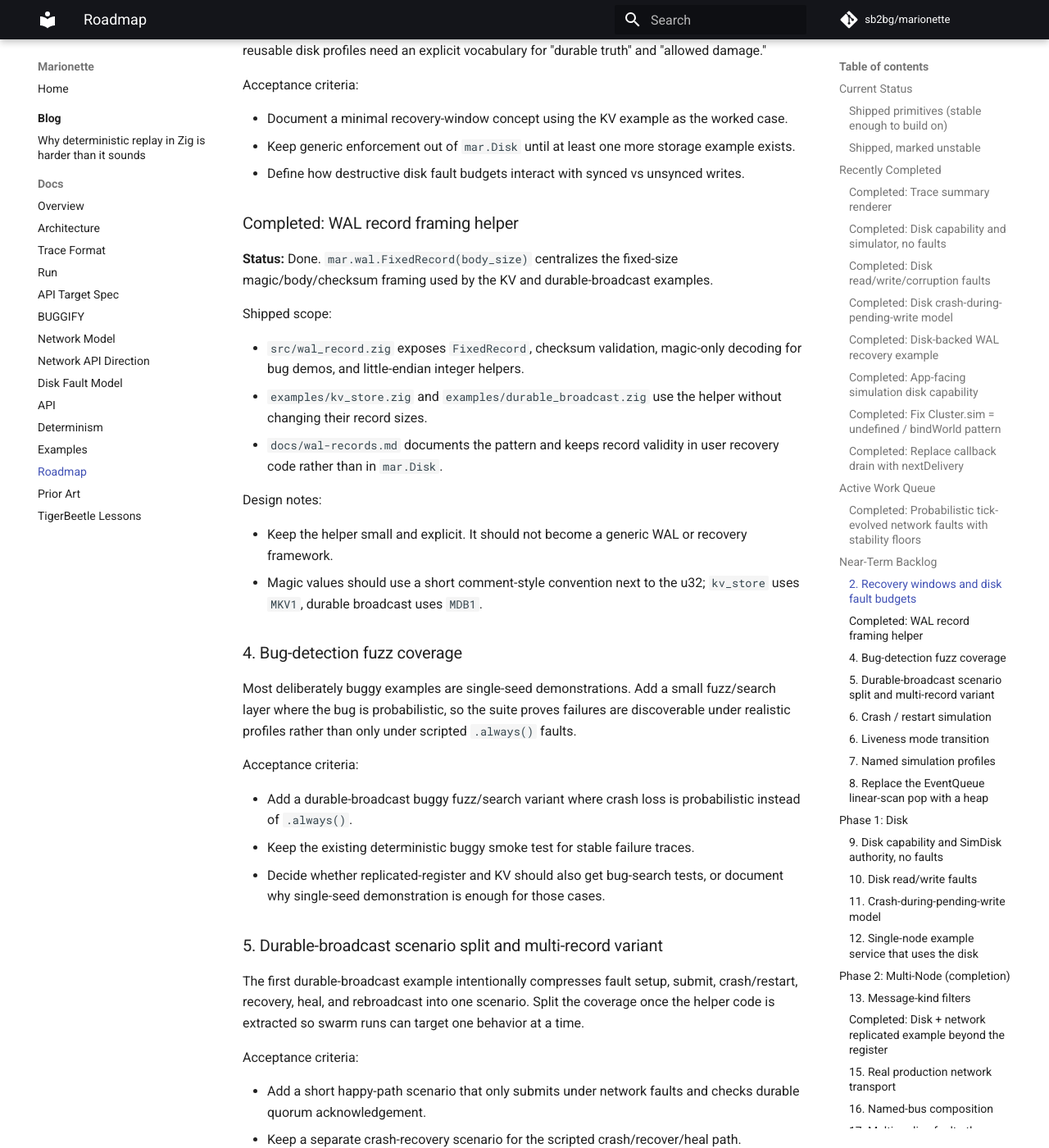
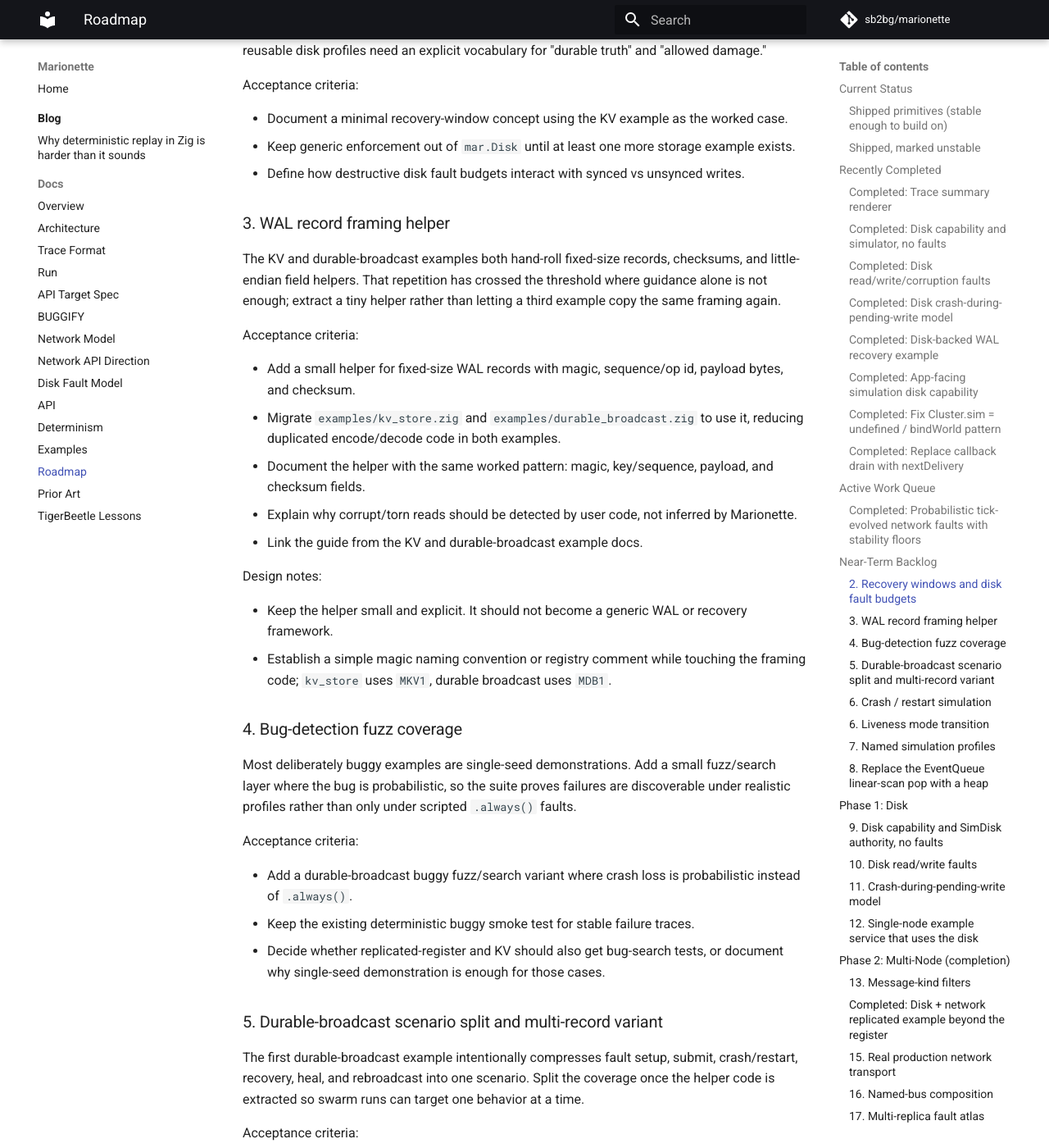
Before and after one commit to sb2bg/marionette, an MkDocs documentation site: the page built from docs/roadmap.md, in a window 1280 px wide and 1400 px high, scrolled down 9483 px. Shown: the whole window at 82% size. Built offline with MkDocs 1.6.1 and Material for MkDocs 9.7.7, drawn with Linux system fonts in a browser that asks for light colours; comment, search, counter and statistics services are not loaded.

Commit message:
Revert "Extract WAL record framing helper"
This reverts commit 74572c5bcd69274ef643a0f80f0caca694d830c0.

```diff
--- a/docs/roadmap.md
+++ b/docs/roadmap.md
@@ -412,26 +412,31 @@ Acceptance criteria:
 - Define how destructive disk fault budgets interact with synced vs unsynced
   writes.
 
-### Completed: WAL record framing helper
+### 3. WAL record framing helper
 
-**Status:** Done. `mar.wal.FixedRecord(body_size)` centralizes the fixed-size
-magic/body/checksum framing used by the KV and durable-broadcast examples.
+The KV and durable-broadcast examples both hand-roll fixed-size records,
+checksums, and little-endian field helpers. That repetition has crossed the
+threshold where guidance alone is not enough; extract a tiny helper rather than
+letting a third example copy the same framing again.
 
-Shipped scope:
+Acceptance criteria:
 
-- `src/wal_record.zig` exposes `FixedRecord`, checksum validation, magic-only
-  decoding for bug demos, and little-endian integer helpers.
-- `examples/kv_store.zig` and `examples/durable_broadcast.zig` use the helper
-  without changing their record sizes.
-- `docs/wal-records.md` documents the pattern and keeps record validity in
-  user recovery code rather than in `mar.Disk`.
+- Add a small helper for fixed-size WAL records with magic, sequence/op id,
+  payload bytes, and checksum.
+- Migrate `examples/kv_store.zig` and `examples/durable_broadcast.zig` to use
+  it, reducing duplicated encode/decode code in both examples.
+- Document the helper with the same worked pattern: magic, key/sequence,
+  payload, and checksum fields.
+- Explain why corrupt/torn reads should be detected by user code, not inferred
+  by Marionette.
+- Link the guide from the KV and durable-broadcast example docs.
 
 Design notes:
 
 - Keep the helper small and explicit. It should not become a generic WAL or
   recovery framework.
-- Magic values should use a short comment-style convention next to the u32;
-  `kv_store` uses `MKV1`, durable broadcast uses `MDB1`.
+- Establish a simple magic naming convention or registry comment while touching
+  the framing code; `kv_store` uses `MKV1`, durable broadcast uses `MDB1`.
 
 ### 4. Bug-detection fuzz coverage
 
```
Also changed, not shown: docs/api.md (+0 -23 lines), docs/examples.md (+4 -5 lines), docs/index.md (+0 -1 lines), docs/wal-records.md (deleted, +0 -45 lines), 4 other files.
